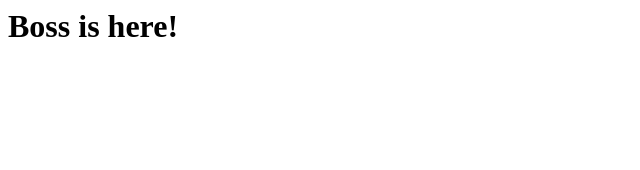
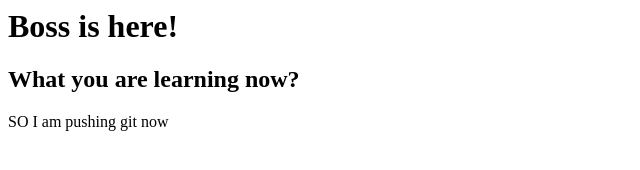
Before and after one commit to ZahidPY/testSite, a plain HTML site: page index.html in a window 1280 px wide. Shown: the whole page, without its empty margins (0-640 px from the left). Drawn offline with Linux system fonts and the light colour scheme.

Commit message:
pushing git

```diff
--- a/index.html
+++ b/index.html
@@ -1 +1,3 @@
 <h1>Boss is here!</h1>
+<h2> What you are learning now?</h2>
+<p>SO I am pushing git now</p>
```
